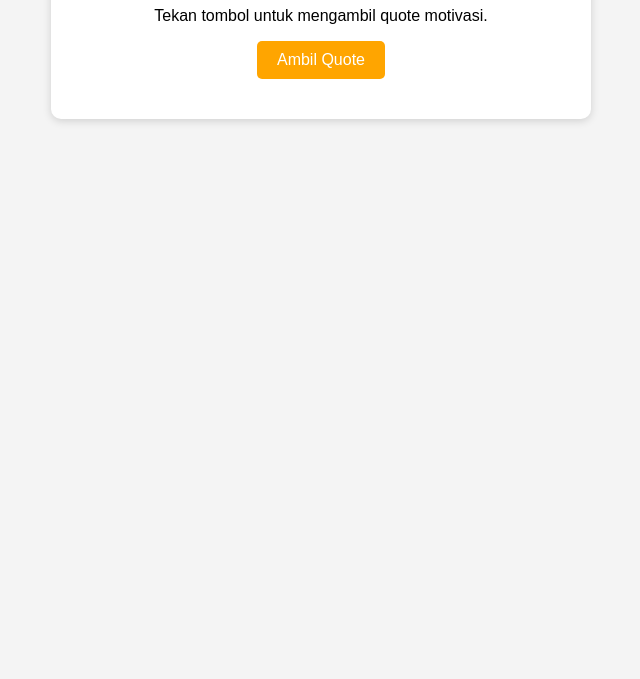
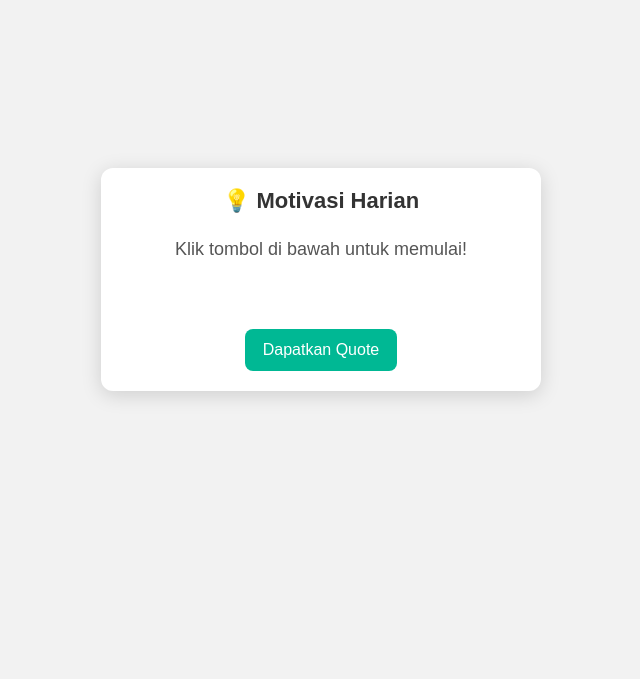
Before and after one commit to bellacao965-max/KisahSuksesPro-m1, a website: page index.html in a window 1280 px wide. Shown: the part 121-800 px from the top of the page, without its empty margins (319-959 px from the left). Drawn offline with Linux system fonts and the light colour scheme.

Commit message:
Update index.html

```diff
--- a/index.html
+++ b/index.html
@@ -3,31 +3,85 @@
 <head>
     <meta charset="UTF-8" />
     <meta name="viewport" content="width=device-width, initial-scale=1.0" />
+
     <title>Kisah Sukses Pro</title>
+
+    <!-- SEO -->
+    <meta name="description" content="Aplikasi motivasi harian untuk membantu kreator tetap produktif dan semangat.">
+    <meta name="keywords" content="motivasi, kreator, sukses, produktivitas, quotes, indonesia">
+    <meta name="author" content="Kisah Sukses Pro">
+
+    <!-- Style -->
     <style>
-    body { font-family: Arial, sans-serif; background: #f4f4f4; padding: 20px; text-align: center; }
-    #container { background: white; padding: 20px; width: 90%; max-width: 500px; margin: auto; border-radius: 10px; box-shadow: 0 2px 8px rgba(0,0,0,0.15); }
-    button { padding: 10px 20px; background: orange; border: none; border-radius: 5px; cursor: pointer; color: white; font-size: 16px; }
-    button:hover { opacity: 0.8; }
-    #result { margin-top: 20px; font-size: 18px; font-weight: bold; }
+        body {
+            font-family: Arial, sans-serif;
+            background: #f2f2f2;
+            margin: 0;
+            padding: 0;
+            display: flex;
+            justify-content: center;
+            align-items: center;
+            height: 100vh;
+        }
+
+        .card {
+            background: white;
+            width: 90%;
+            max-width: 400px;
+            padding: 20px;
+            border-radius: 12px;
+            box-shadow: 0 4px 20px rgba(0, 0, 0, 0.15);
+            text-align: center;
+        }
+
+        .title {
+            font-size: 22px;
+            font-weight: bold;
+            margin-bottom: 15px;
+            color: #333;
+        }
+
+        .quote-box {
+            font-size: 18px;
+            color: #555;
+            min-height: 60px;
+            margin-bottom: 20px;
+            padding: 10px;
+        }
+
+        button {
+            background: #00b894;
+            border: none;
+            padding: 12px 18px;
+            color: white;
+            border-radius: 8px;
+            font-size: 16px;
+            cursor: pointer;
+        }
+
+        button:hover {
+            background: #019874;
+        }
     </style>
 </head>
+
 <body>
-  <div id="container">
-    <h1>Kisah Sukses Pro</h1>
-    <p>Tekan tombol untuk mengambil quote motivasi.</p>
-    <button onclick="getQuote()">Ambil Quote</button>
-    <div id="result"></div>
+    <div class="card">
+        <div class="title">💡 Motivasi Harian</div>
+
+        <div id="quote" class="quote-box">Klik tombol di bawah untuk memulai!</div>
+
+        <button onclick="getQuote()">Dapatkan Quote</button>
     </div>
+
     <script>
         async function getQuote() {
-      document.getElementById("result").innerText = "Memuat...";
             try {
-        const r = await fetch("/api/quote");
-        const j = await r.json();
-        document.getElementById("result").innerText = j.quote;
-      } catch (e) {
-        document.getElementById("result").innerText = "Gagal mengambil data.";
+                const res = await fetch("/api/quote");
+                const data = await res.json();
+                document.getElementById("quote").innerText = data.quote;
+            } catch (err) {
+                document.getElementById("quote").innerText = "Gagal mengambil data...";
             }
         }
     </script>
```
Lines whose indentation alone changed are shown as unchanged.
